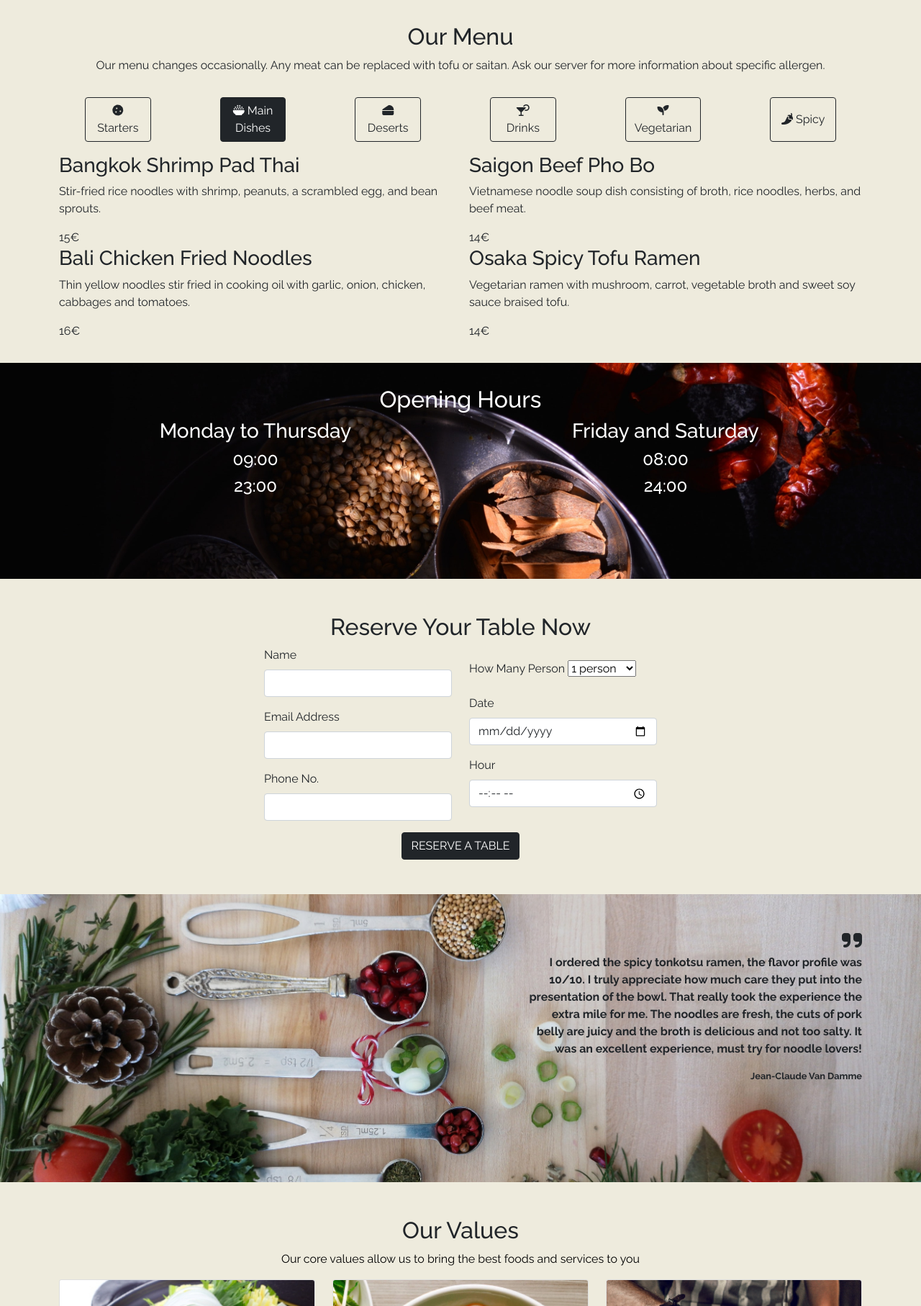
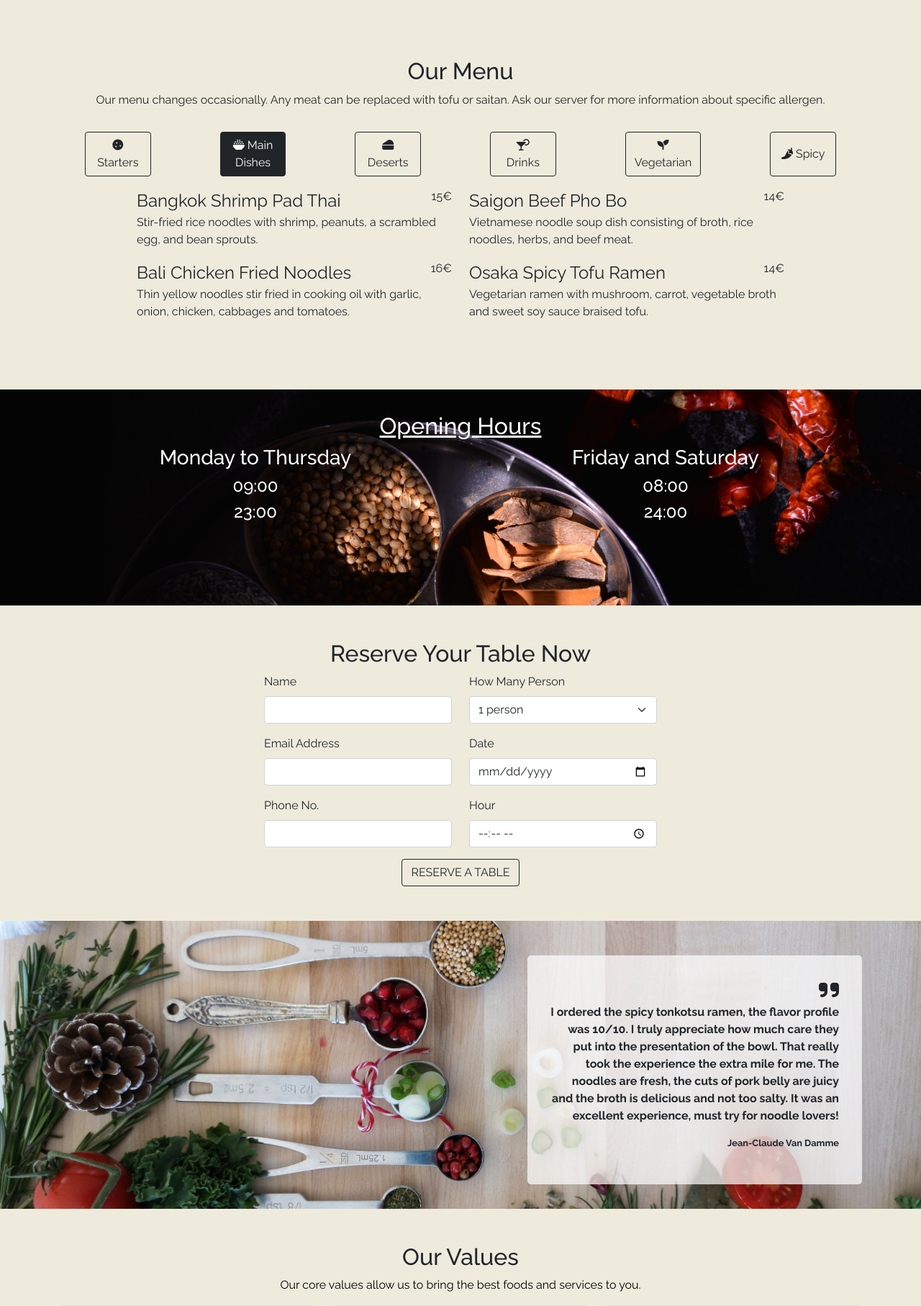
Before and after one commit to ahidayati/house-of-noodles-app, a PHP site: template templates/home/index.html.twig in a window 1280 px wide. Shown: the part 756-2570 px from the top of the page at 72% size. Run offline with PHP 8.4, Linux system fonts and the light colour scheme; the template is opened without the code that fills it, so the values that code supplies are empty; some libraries are stand-ins or nearby versions.

Commit message:
style: modify testimonial section, icon, etc

```diff
--- a/assets/scss/main.scss
+++ b/assets/scss/main.scss
@@ -1,6 +1,8 @@
 @import "../../node_modules/bootstrap/scss/bootstrap";
 
 body {
+  padding: 0;
+  margin: 0;
   font-family: 'Raleway', sans-serif;
 }
 
@@ -11,7 +13,7 @@ body {
 
 //header section
 #header-section {
-    background: url("../../images/header-image.jpg") no-repeat center;
+    background: url("/assets/images/header-image.jpg") no-repeat center;
     background-size: cover;
     height: 650px;
     position: relative;
@@ -34,11 +36,21 @@ body {
 #menu-section {
   padding: 2rem 0;
   background-color: #EEEBDD;
+
+  .menu-items-row {
+    //padding: 2rem 10rem;
+
+    .menu-item-title {
+      font-size: 1.5rem;
+      font-weight: 400;
+    }
+  }
+
 }
 
 //hours section
 #hours-section {
-  background: url("../../images/opening-hours-image.jpg") no-repeat center;
+  background: url("/assets/images/opening-hours-image.jpg") no-repeat center;
   background-size: cover;
   height: 300px;
   padding: 2rem 0;
@@ -65,8 +77,11 @@ body {
   background-size: cover;
   height: 400px;
 
-  div {
+  .testimonial-box {
     text-align: right;
+    background-color: RGB(255, 255, 255, 0.7);
+    border-radius: 5px;
+    padding: 2rem;
 
     .fa-solid {
       font-size: 2rem;
@@ -96,6 +111,9 @@ body {
 
   }
 
+  //.testimonial-textbox {
+  //  background-color: RGB(0, 0, 0, .5);
+  //}
 }
 
 //footer
@@ -123,3 +141,14 @@ body {
     text-decoration: none;
   }
 }
+
+//.form-control:focus {
+//  border-color: dimgrey;
+//  box-shadow: 0 0 0 0.25rem rgb(32 32 32 / 25%);
+//}
+
+@media only screen and (max-width: 600px) {
+  .testimonial-text {
+    font-size: 0.3rem;
+  }
+}
--- a/src/controller/HomeController.php
+++ b/src/controller/HomeController.php
@@ -24,10 +24,13 @@ class HomeController
 //        var_dump($headerSection);
 //        die();
 
+        $thisYear = Date("Y");
+
         $loader = new FilesystemLoader('./templates');
         $twig = new Environment($loader);
         echo $twig->render('home/index.html.twig', [
             'testVariable' => $headerSection,
+            'thisYear' => $thisYear,
 
         ]);
     }
--- a/templates/base.html.twig
+++ b/templates/base.html.twig
@@ -6,6 +6,7 @@
           content="width=device-width, user-scalable=no, initial-scale=1.0, maximum-scale=1.0, minimum-scale=1.0">
     <meta http-equiv="X-UA-Compatible" content="ie=edge">
     <title>{% block Title %}The House of Noodles{% endblock %}</title>
+    <link rel="icon" href="/assets/images/logo-icon.png">
 
     {#google font#}
     <link rel="preconnect" href="https://fonts.googleapis.com">
--- a/templates/common/partial/_footer.html.twig
+++ b/templates/common/partial/_footer.html.twig
@@ -53,7 +53,7 @@
             </div>
             <div>
                 <p class="copyright-text">
-                    © 2022 The House of Noodles | developed by ahidayati | All rights reserved.
+                    © {{ thisYear }} The House of Noodles | developed by ahidayati | All rights reserved.
                 </p>
             </div>
         </div>
--- a/templates/home/index.html.twig
+++ b/templates/home/index.html.twig
@@ -13,7 +13,7 @@
 
     <!--menu section-->
     <section id="menu-section">
-        <div class="container">
+        <div class="container py-5">
             <div class="text-center row">
                 <h2>Our Menu</h2>
                 <p>Our menu changes occasionally. Any meat can be replaced with tofu or saitan. Ask our server for more information about specific allergen.</p>
@@ -26,29 +26,25 @@
                 <button class="col btn btn-outline-dark mx-5"><i class="fa-solid fa-seedling"></i> Vegetarian</button>
                 <button class="col btn btn-outline-dark mx-5"><i class="fa-solid fa-pepper-hot"></i> Spicy</button>
             </div>
-            <div class="row">
+            <div class="row menu-items-row px-lg-5 mx-lg-5">
                 <div class="col-lg-6 col-sm-12">
                     <div>
-                        <h3>Bangkok Shrimp Pad Thai</h3>
+                        <div class="d-flex justify-content-between"><span class="menu-item-title">Bangkok Shrimp Pad Thai</span> <span>15€</span></div>
                         <p>Stir-fried rice noodles with shrimp, peanuts, a scrambled egg, and bean sprouts.</p>
-                        <span>15€</span>
                     </div>
                     <div>
-                        <h3>Bali Chicken Fried Noodles</h3>
+                        <div class="d-flex justify-content-between"><span class="menu-item-title">Bali Chicken Fried Noodles</span> <span>16€</span></div>
                         <p>Thin yellow noodles stir fried in cooking oil with garlic, onion, chicken, cabbages and tomatoes.</p>
-                        <span>16€</span>
                     </div>
                 </div>
                 <div class="col-lg-6 col-sm-12">
                     <div>
-                        <h3>Saigon Beef Pho Bo</h3>
+                        <div class="d-flex justify-content-between"><span class="menu-item-title">Saigon Beef Pho Bo</span> <span>14€</span></div>
                         <p>Vietnamese noodle soup dish consisting of broth, rice noodles, herbs, and beef meat.</p>
-                        <span>14€</span>
                     </div>
                     <div>
-                        <h3>Osaka Spicy Tofu Ramen</h3>
+                        <div class="d-flex justify-content-between"><span class="menu-item-title">Osaka Spicy Tofu Ramen</span> <span>14€</span></div>
                         <p>Vegetarian ramen with mushroom, carrot, vegetable broth and sweet soy sauce braised tofu.</p>
-                        <span>14€</span>
                     </div>
                 </div>
             </div>
@@ -58,7 +54,7 @@
     <!--hours section-->
     <section id="hours-section">
         <div class="container text-center">
-            <h2>Opening Hours</h2>
+            <h2 class="text-decoration-underline">Opening Hours</h2>
             <div class="row">
                 <div class="col">
                     <h3>Monday to Thursday</h3>
@@ -100,7 +96,7 @@
                     <div class="col-lg-3 col-sm-12 d-flex flex-column justify-content-center">
                         <div class="mb-3">
                             <label for="reservePerson" class="form-label">How Many Person</label>
-                            <select id="reservePerson">
+                            <select class="form-select" id="reservePerson">
                                 <option value=1>1 person</option>
                                 <option value=2>2 persons</option>
                                 <option value=3>3 persons</option>
@@ -118,7 +114,7 @@
                     </div>
                 </div>
                 <div class="text-center">
-                    <button type="submit" class="btn btn-dark">RESERVE A TABLE</button>
+                    <button type="submit" class="btn btn-outline-dark">RESERVE A TABLE</button>
                 </div>
             </form>
         </div>
@@ -127,7 +123,7 @@
     <!--testimonial section-->
     <section id="testimonial-section">
         <div class="container py-5">
-            <div class="col-5 offset-7">
+            <div class="col-lg-5 offset-lg-7 col-sm-12 testimonial-box">
                 <i class="fa-solid fa-quote-right"></i>
                 <p class="testimonial-text">I ordered the spicy tonkotsu ramen, the flavor profile was 10/10. I truly appreciate how much care they put into the presentation of the bowl. That really took the experience the extra mile for me. The noodles are fresh, the cuts of pork belly are juicy and the broth is delicious and not too salty. It was an excellent experience, must try for noodle lovers!</p>
                 <p class="testimonial-name">Jean-Claude Van Damme</p>
@@ -139,12 +135,12 @@
     <section id="values-section">
         <div class="container py-5">
             <h2 class="text-center">Our Values</h2>
-            <p class="text-center">Our core values allow us to bring the best foods and services to you</p>
+            <p class="text-center">Our core values allow us to bring the best foods and services to you.</p>
             <div class="row">
                 <div class="col-lg-4 col-sm-12">
                     <div class="card text-white">
                         <img src="/assets/images/card-1.jpg" class="card-img" alt="card-image">
-                        <div class="card-img-overlay d-flex flex-column justify-content-center">
+                        <div class="card-img-overlay d-flex flex-column justify-content-center testimonial-textbox">
                             <h5 class="card-title text-center">High Quality</h5>
                             <p class="card-text">Every ingredients are sourced from responsible suppliers who provide high quality products.</p>
                         </div>
```
Also changed, not shown: assets/images/logo-icon.png (added), assets/public/css/main.css.
